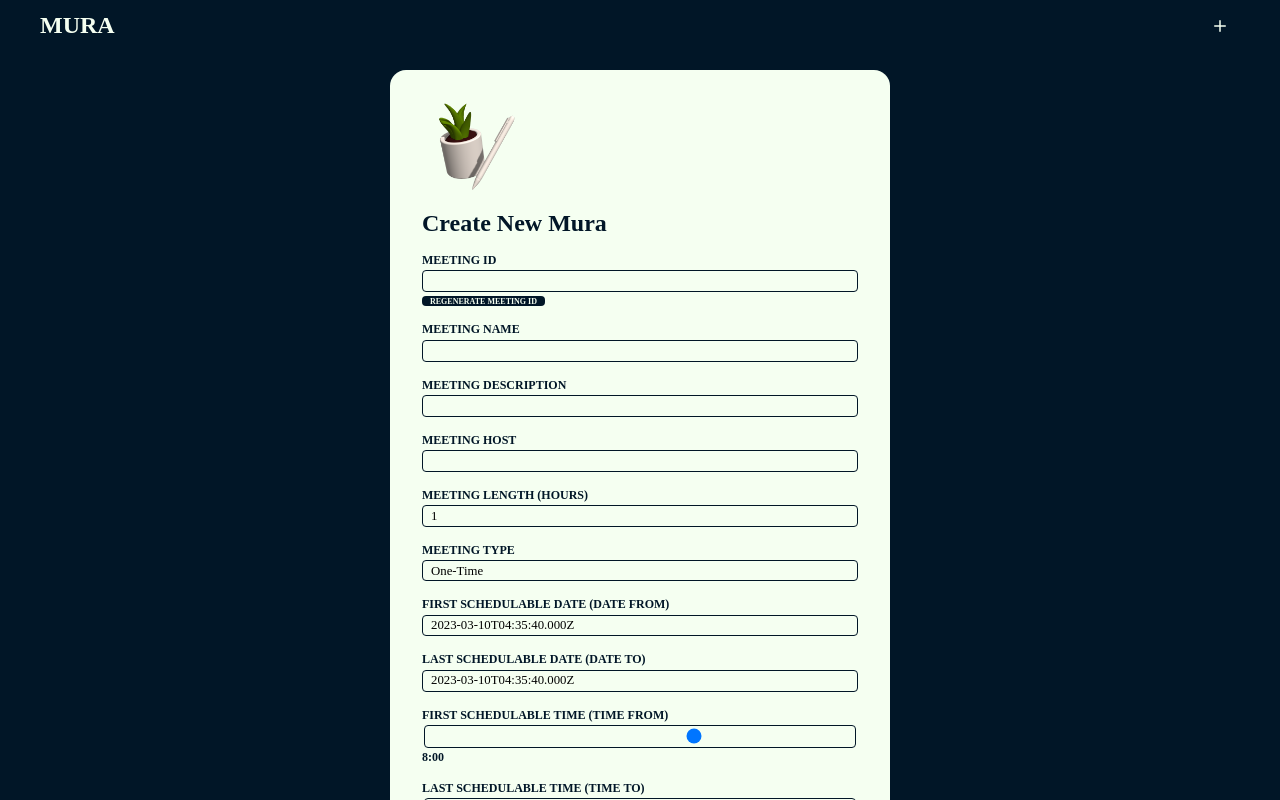
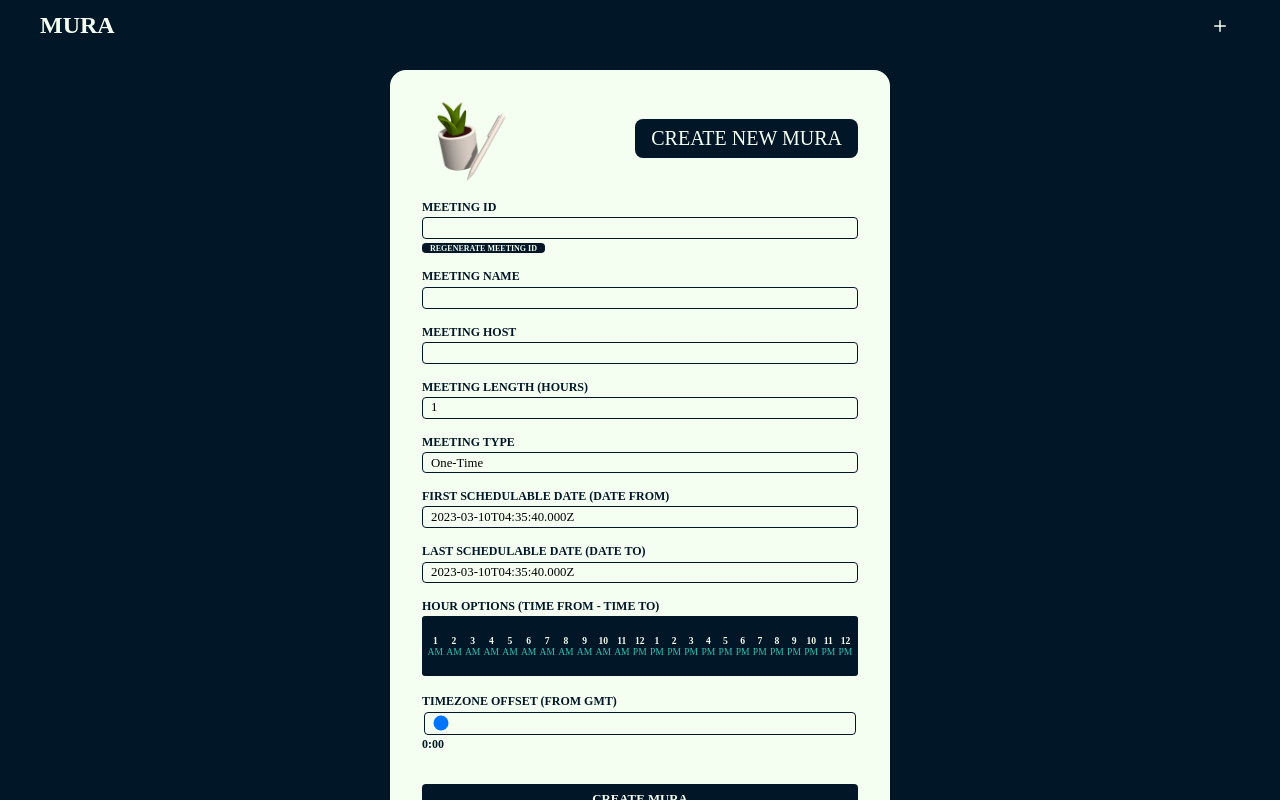
Before and after one commit to ivynya/mura, a SvelteKit app: page /create in a window 1280 px wide. Built offline with nearby package versions, Linux system fonts and the light colour scheme; no server answers; a web font is replaced by a local one.

Commit message:
use new hour picker for creating mura

```diff
--- a/src/routes/create/+page.svelte
+++ b/src/routes/create/+page.svelte
@@ -1,45 +1,45 @@
 <script lang="ts">
-  import { run } from 'svelte/legacy';
-
-	import { onMount } from "svelte";
-	import { createMura, validateMuraID } from "../../lib/api";
-	import type { Mura } from "../../lib/mura";
+	import { onMount } from 'svelte';
+	import { createMura, validateMuraID } from '../../lib/api';
+	import type { Mura } from '../../lib/mura';
+	import LinearMultiselect from './LinearMultiselect.svelte';
 
 	let cMura: Mura = $state({
-    meeting_name: "",
-    meeting_desc: "",
-    meeting_id: "",
-    meeting_host: "",
+		meeting_name: '',
+		meeting_desc: '',
+		meeting_id: '',
+		meeting_host: '',
 		meeting_length: 1,
 
-    type: "one-time",
+		type: 'one-time',
 		date_from: new Date().toISOString(),
 		date_to: new Date().toISOString(),
 		time_from: new Date().toISOString(),
 		time_to: new Date().toISOString(),
-    participants: [],
+		participants: []
 	});
 
-  let inputTimeFrom: number = $state(8);
-  let inputTimeTo: number = $state(13);
+	let inputTimes: number[] = $state([]);
+	let inputTimeFrom: number = $derived(inputTimes[0] || 0);
+	let inputTimeTo: number = $derived(inputTimes[inputTimes.length - 1] || 0);
 	let tzOffset: number = $state(parseInt((new Date().getTimezoneOffset() / 60).toFixed(0)));
 
-  run(() => {
+	$effect.pre(() => {
 		cMura.time_from = (() => {
 			const days = Math.floor((inputTimeFrom + tzOffset) / 24);
 			const hrs = (inputTimeFrom + tzOffset) % 24;
-      const date = new Date("2021-01-01T00:00:00.000Z");
+			const date = new Date('2021-01-01T00:00:00.000Z');
 			date.setUTCDate(1 + days);
 			date.setUTCHours(hrs);
 			return date.toISOString();
 		})();
 	});
 
-  run(() => {
+	$effect.pre(() => {
 		cMura.time_to = (() => {
 			const days = Math.floor((inputTimeFrom + tzOffset) / 24);
 			const hrs = (inputTimeTo + tzOffset) % 24;
-      const date = new Date("2021-01-01T00:00:00.000Z");
+			const date = new Date('2021-01-01T00:00:00.000Z');
 			date.setUTCDate(1 + days);
 			date.setUTCHours(hrs);
 			return date.toISOString();
@@ -48,15 +48,15 @@
 
 	async function generateMeetingCode() {
 		do {
-      let code = "";
-      const alphabet = "ABCDEFGHIJKLMNOPQRSTUVWXYZ";
+			let code = '';
+			const alphabet = 'ABCDEFGHIJKLMNOPQRSTUVWXYZ';
 			for (let i = 0; i < 4; i++) {
 				const randomIndex = Math.floor(Math.random() * alphabet.length);
 				code += alphabet.charAt(randomIndex);
 			}
 			if (!(await validateMuraID(code))) continue;
 			else cMura.meeting_id = code;
-    } while (cMura.meeting_id === "");
+		} while (cMura.meeting_id === '');
 	}
 
 	onMount(async () => {
@@ -80,28 +80,26 @@
 </script>
 
 <form onsubmit={submit}>
-  <img src="/plant.png" alt="Plant Icon">
+	<div>
+		<img src="/plant.png" alt="Plant Icon" />
 		<h2>Create New Mura</h2>
+	</div>
 	<label for="meeting_id">
 		Meeting ID
-    <input required readonly type="text" id="meeting_id" bind:value={cMura.meeting_id}>
+		<input required readonly type="text" id="meeting_id" bind:value={cMura.meeting_id} />
 		<button type="button" class="regen" onclick={generateMeetingCode}>Regenerate Meeting ID</button>
 	</label>
 	<label for="meeting_name">
 		Meeting Name
-    <input required type="text" id="meeting_name" bind:value={cMura.meeting_name}>
-  </label>
-  <label for="meeting_desc">
-    Meeting Description
-    <input required type="text" id="meeting_desc" bind:value={cMura.meeting_desc}>
+		<input required type="text" id="meeting_name" bind:value={cMura.meeting_name} />
 	</label>
 	<label for="meeting_host">
 		Meeting Host
-    <input required type="text" id="meeting_host" bind:value={cMura.meeting_host}>
+		<input required type="text" id="meeting_host" bind:value={cMura.meeting_host} />
 	</label>
 	<label for="meeting_length">
 		Meeting Length (Hours)
-    <input required type="number" id="meeting_length" bind:value={cMura.meeting_length}>
+		<input required type="number" id="meeting_length" bind:value={cMura.meeting_length} />
 	</label>
 	<label for="type">
 		Meeting Type
@@ -112,29 +110,23 @@
 	</label>
 	<label for="date_from">
 		First Schedulable Date (Date From)
-    <input required type="string" id="date_from" bind:value={cMura.date_from}>
+		<input required type="string" id="date_from" bind:value={cMura.date_from} />
 	</label>
 	<label for="date_to">
 		Last Schedulable Date (Date To)
-    <input required type="string" id="date_to" bind:value={cMura.date_to}>
+		<input required type="string" id="date_to" bind:value={cMura.date_to} />
 	</label>
-  <label for="time_from">
-    First Schedulable Time (Time From)
-    <input required type="range" id="time_from" min="1" max={inputTimeTo - 1} bind:value={inputTimeFrom}>
-    <span>{inputTimeFrom}:00</span>
-  </label>
-  <label for="time_to">
-    Last Schedulable Time (Time To)
-    <input required type="range" id="time_to" min={inputTimeFrom + 1} max="23" bind:value={inputTimeTo}>
-    <span>{inputTimeTo}:00</span>
+	<label for="time_picker">
+		Hour Options (Time From - Time To)
+		<LinearMultiselect bind:times={inputTimes} />
 	</label>
 	<label for="tz_offset">
 		Timezone Offset (From GMT)
-    <input required type="range" id="tz_offset" min="0" max="23" bind:value={tzOffset}>
+		<input required type="range" id="tz_offset" min="0" max="23" bind:value={tzOffset} />
 		<span>{tzOffset}:00</span>
 	</label>
 	<button type="submit">Create Mura</button>
-  <br>
+	<br />
 </form>
 
 <style lang="scss">
@@ -155,13 +147,26 @@
 		padding-top: 1.5rem;
 		width: 100%;
 
+		div {
+			display: flex;
+			align-items: center;
+			justify-content: space-between;
+
 			img {
-      height: 100px;
-      width: 100px;
+				height: 90px;
+				width: 90px;
 			}
 
 			h2 {
+				background-color: #011627;
+				border-radius: 0.5rem;
+				color: #f5fff1;
+				font-size: 1.25rem;
+				font-weight: 100;
 				margin: 0;
+				padding: 0.5rem 1rem;
+				text-transform: uppercase;
+			}
 		}
 
 		label {
@@ -172,7 +177,8 @@
 			text-transform: uppercase;
 		}
 
-    input, select {
+		input,
+		select {
 			appearance: none;
 			background-color: transparent;
 			border: 1px solid #011627;
@@ -185,7 +191,7 @@
 		}
 
 		input:focus {
-      border: 1px solid #2EC4B6;
+			border: 1px solid #2ec4b6;
 			outline: none;
 		}
 
--- /dev/null
+++ b/src/routes/create/LinearMultiselect.svelte
@@ -0,0 +1,181 @@
+<script lang="ts">
+	interface Props {
+		times: number[];
+	}
+	let { times = $bindable() }: Props = $props();
+
+	let isDragging = false;
+	let isDelete = $state(false);
+	let first: number = $state(-1);
+	let second: number = $state(-1);
+	let pin: number = $state(-1);
+
+	function mouseDown(hour: number, del: boolean) {
+		isDragging = true;
+		isDelete = del;
+		first = second = pin = hour;
+	}
+
+	function mouseEnter(hour: number) {
+		if (!isDragging) return;
+
+		if (hour <= pin) {
+			first = hour;
+			second = pin;
+		} else if (hour >= pin) {
+			first = pin;
+			second = hour;
+		}
+	}
+
+	function mouseUp() {
+		for (let j = first; j <= second; j++) {
+			if (isDelete)
+				times.splice(
+					times.findIndex((t) => t === j),
+					1
+				);
+			else if (!times.includes(j)) {
+				times.push(j);
+				times.sort((a, b) => a - b);
+			}
+		}
+
+		isDragging = isDelete = false;
+		first = second = pin = -1;
+	}
+
+	let from = $derived(0);
+	let toHours = $derived(23);
+	let to = $derived(toHours - from < 0 ? 24 + toHours - from : toHours - from);
+</script>
+
+<div class="picker">
+	{#each Array(to + 1) as _, i}
+		<button
+			onmousedown={() =>
+				mouseDown(
+					i + from,
+					times.some((t) => t === i + from)
+				)}
+			onmouseenter={() => mouseEnter(i + from)}
+			onmouseup={mouseUp}
+			class="heatmap-{(times.filter((t) => t === i + from).length * 5 || 0).toFixed(0)}"
+			class:highlight={isDelete === times.some((t) => t === i + from) &&
+				i + from >= first &&
+				i + from <= second}
+			class:userSelected={times.some((t) => t === i + from)}
+		>
+			{((i + from) % 12) + 1}<br />
+			<span>
+				{#if i + from < 11}AM{:else}PM{/if}
+			</span>
+		</button>
+	{/each}
+</div>
+
+<style lang="scss">
+	.picker {
+		background: #011627;
+		border-radius: 3px;
+		box-sizing: border-box;
+		min-height: 60px;
+		margin: 0.125rem 0;
+		padding: 0 0.25rem;
+
+		display: flex;
+		flex: 1 1;
+
+		button.userSelected + button.userSelected::before {
+			left: -80%;
+			margin: auto 0;
+			width: 160%;
+			z-index: 1;
+		}
+
+		button {
+			background: none;
+			flex: 1 1;
+			border: none;
+			cursor: pointer;
+			color: #f5fff1;
+
+			font-family: inherit;
+			font-size: 0.6rem;
+			font-weight: bold;
+			text-align: center;
+
+			padding: 0 0.1rem;
+
+			transition-duration: 0.1s;
+			position: relative;
+
+			span {
+				color: #f5fff1;
+				font-weight: normal;
+			}
+
+			&.heatmap-0 span {
+				color: #2ec4b6;
+			}
+			&.heatmap-1 {
+				background-color: #2ec4b644;
+			}
+			&.heatmap-2 {
+				background-color: #2ec4b666;
+			}
+			&.heatmap-3 {
+				background-color: #2ec4b688;
+			}
+			&.heatmap-4 {
+				background-color: #2ec4b6aa;
+			}
+			&.heatmap-5 {
+				background-color: #2ec4b6cc;
+			}
+		}
+
+		button:hover {
+			opacity: 1;
+		}
+
+		button::after,
+		button::before {
+			background: none;
+			content: '';
+			cursor: pointer;
+			display: block;
+			position: absolute;
+			top: 0;
+			left: 0;
+			right: 0;
+			bottom: 0;
+			transition-duration: 0.25s;
+			z-index: 5;
+		}
+
+		button::before {
+			background-color: #b5d841;
+			border-radius: 0.5rem;
+			top: 65%;
+			margin: auto;
+			height: 6px;
+			width: 20%;
+			opacity: 0;
+		}
+
+		button:hover::after,
+		button.highlight::after {
+			background: #b5d84177;
+		}
+
+		button.userSelected:hover::after,
+		button.userSelected.highlight::after {
+			background: #d1495baa;
+		}
+
+		button.userSelected::before {
+			opacity: 1;
+		}
+	}
+</style>
```
Lines whose indentation alone changed are shown as unchanged.
